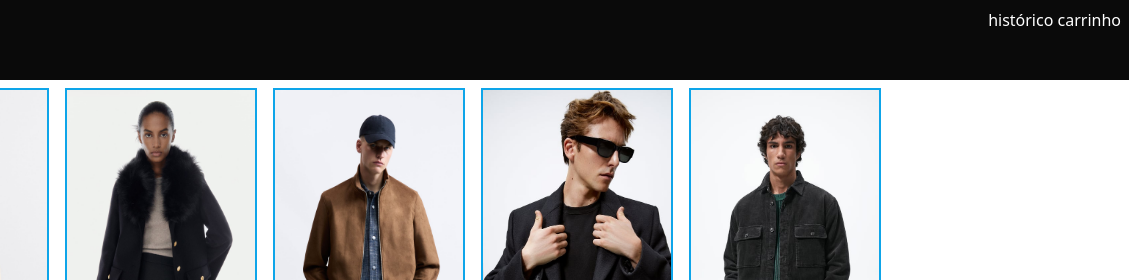
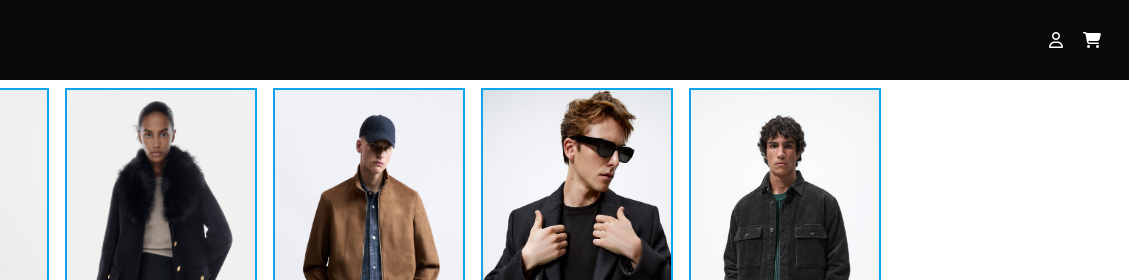
Before and after one commit to HunterLowBit/ecom_hashtag, a website built with Vite: page index.html in a window 1280 px wide. Shown: the top 280 px of the page, 151-1280 px from the left. Built offline with nearby package versions, Linux system fonts and the light colour scheme.

Commit message:
Update index.html

```diff
--- a/index.html
+++ b/index.html
@@ -6,14 +6,18 @@
   <meta name="viewport" content="width=device-width, initial-scale=1.0">
   <title>HLB Store</title>
   <link rel="stylesheet" href="./style.css">
+  <link rel="stylesheet" href="https://cdnjs.cloudflare.com/ajax/libs/font-awesome/6.4.2/css/all.min.css"
+    integrity="sha512-z3gLpd7yknf1YoNbCzqRKc4qyor8gaKU1qmn+CShxbuBusANI9QpRohGBreCFkKxLhei6S9CQXFEbbKuqLg0DA=="
+    crossorigin="anonymous" referrerpolicy="no-referrer" />
 </head>
 
 <body>
+  <section id="carrinho" class="fixed"></section>
   <header class="flex bg-neutral-950	p-2 justify-between">
     <img class="h-16" src="https://avatars.githubusercontent.com/u/53387930?s=96&v=4" alt="Logo HunterLowBit Github" />
-    <div class="text-white">
-      <button>histórico</button>
-      <button>carrinho</button>
+    <div class="text-white flex gap-5 mx-5">
+      <button><i class="fa-regular fa-user"></i></button>
+      <button><i class="fa-sharp fa-solid fa-cart-shopping"></i></button>
     </div>
   </header>
   <main>
```
